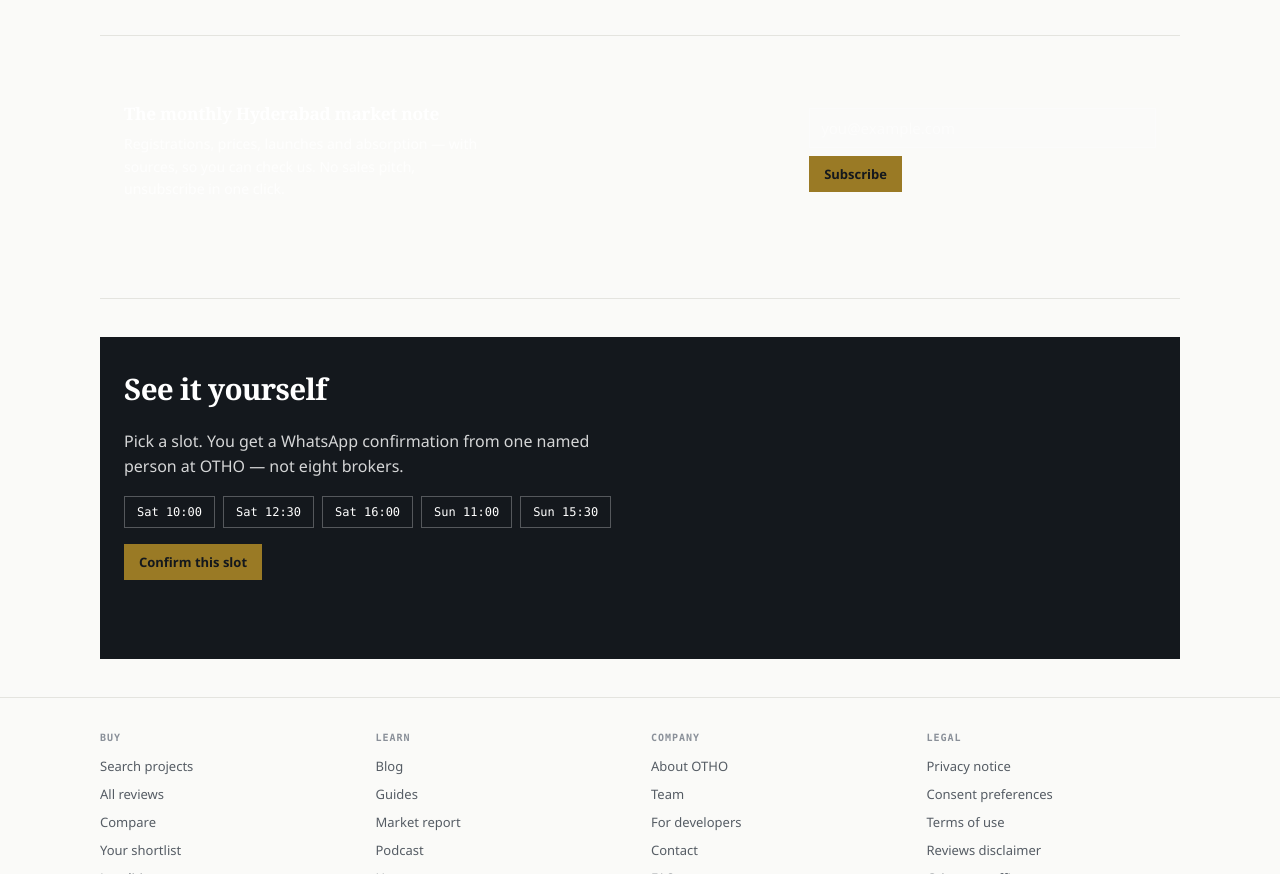
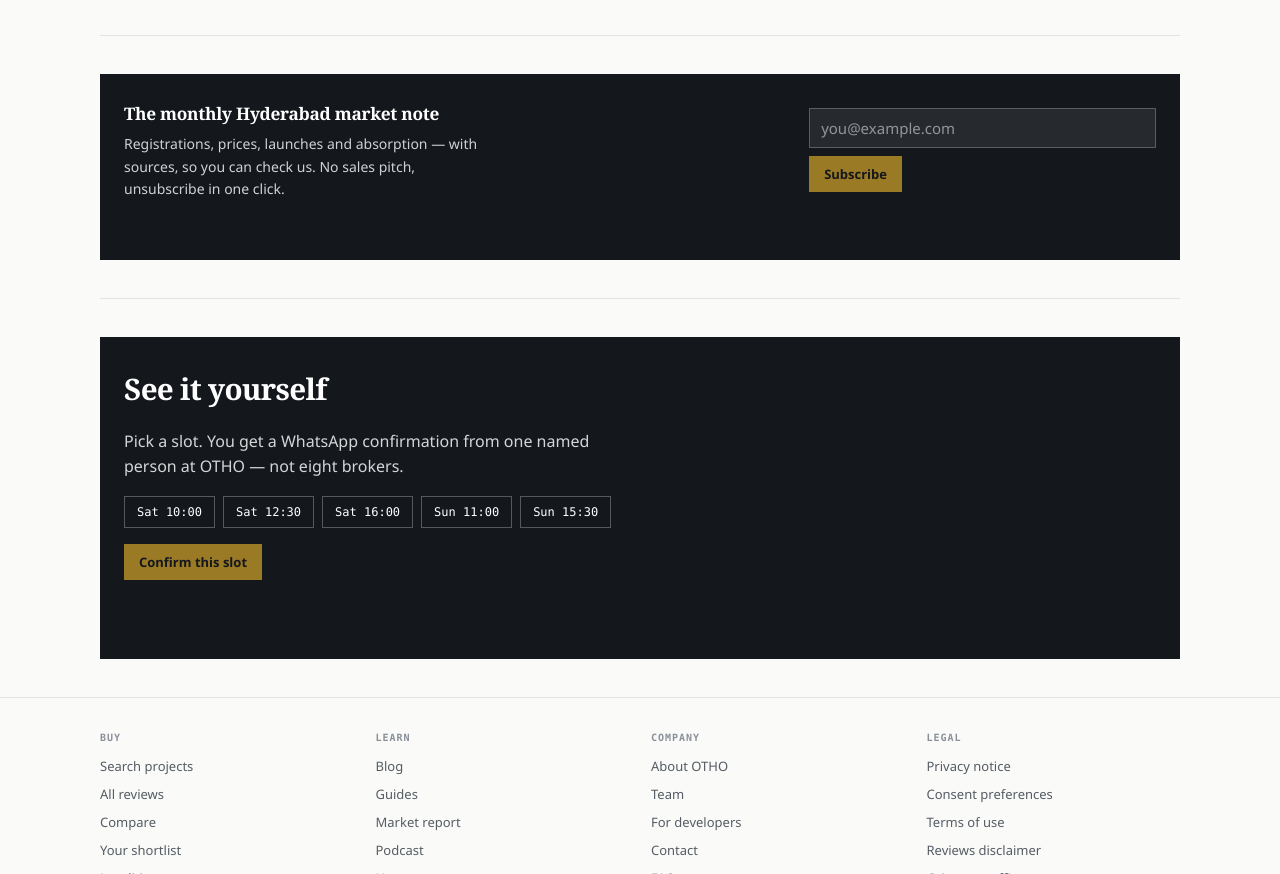
Before and after one commit to productionx-in/OTHO-REALTY, a plain HTML site: page web/index.html in a window 1280 px wide. Shown: the part 2592-3466 px from the top of the page. Drawn offline with Linux system fonts and the light colour scheme.

Commit message:
Update index.html

```diff
--- a/web/index.html
+++ b/web/index.html
@@ -202,7 +202,7 @@
   .consent-row input{width:auto;margin-top:4px;flex:0 0 auto}
   .consent-row label{font-family:var(--f-b);font-size:12.5px;letter-spacing:0;text-transform:none;color:var(--ink-2);margin:0;line-height:1.5}
 
-  .nl{background:var#0A0D10;color:#fff;padding:26px 24px;display:grid;grid-template-columns:1fr auto;gap:18px;align-items:center}
+  .nl{background:var(--ink);color:#fff;padding:26px 24px;display:grid;grid-template-columns:1fr auto;gap:18px;align-items:center}
   .nl h3{color:#fff;margin:0 0 5px}
   .nl p{margin:0;opacity:.8;font-size:14px;max-width:46ch}
   .nl form{display:flex;gap:8px;flex-wrap:wrap}
```
